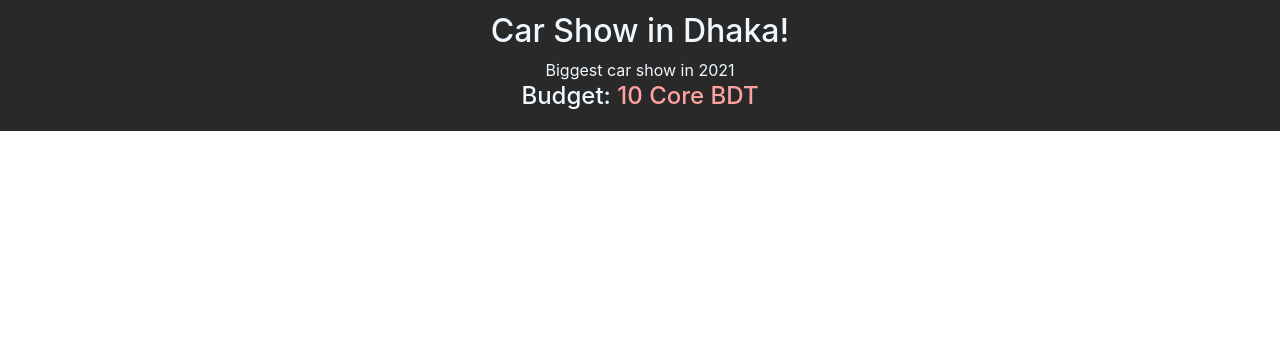
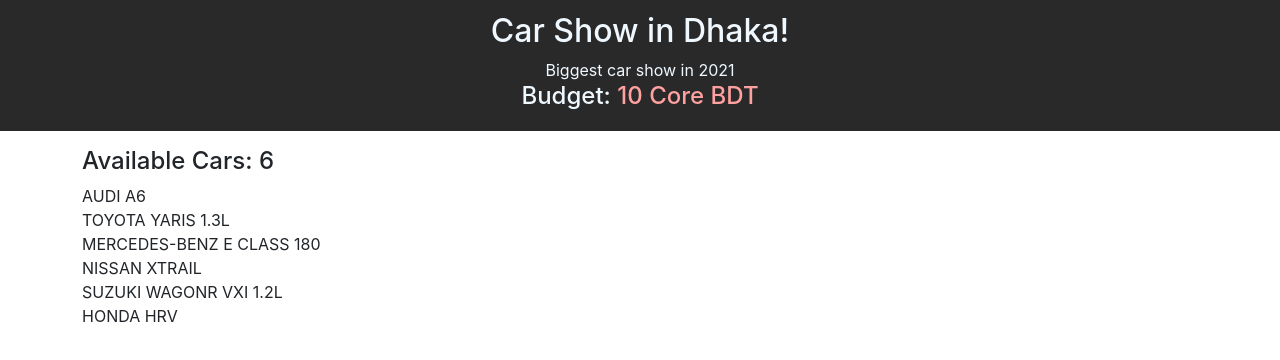
Before and after one commit to musaberulkhan/car-show-react, a React (Create React App) app: page / in a window 1280 px wide. Shown: the top 360 px of the page. Built offline with nearby package versions, Linux system fonts and the light colour scheme.

Commit message:
JSON Fetched and Display Car Name

```diff
--- a/public/cars.JSON
+++ b/public/cars.JSON
@@ -6,7 +6,7 @@
         "engine": "1968 cc",
         "power": "248 hp @ 4300 rpm",
         "transmission": "7-Speed (Automatic)",
-        "top-speed":"155 Kmph",
+        "topSpeed":"155 Kmph",
         "price": 10600000
     },
     {
@@ -16,7 +16,7 @@
         "engine": "1329 cc",
         "power": "73 [97.89] hp @ 6000 rpm",
         "transmission": "7-Speed (Automatic)",
-        "top-speed":"146.25 Kmph",
+        "topSpeed":"146.25 Kmph",
         "price": 2950000
     },
     {
@@ -26,7 +26,7 @@
         "engine": "1595 cc",
         "power": "156 Hp @ 5300 rpm",
         "transmission": "9-Speed (Automatic)",
-        "top-speed":"250 Kmph",
+        "topSpeed":"250 Kmph",
         "price": 12500000
     },
     {
@@ -36,7 +36,7 @@
         "engine": "1995 cc",
         "power": "200 Nm @ 4400 rpm",
         "transmission": "6-Speed (Manual)",
-        "top-speed":"200 Kmph",
+        "topSpeed":"200 Kmph",
         "price": 5800000
     },
     {
@@ -46,7 +46,7 @@
         "engine": "1197 cc",
         "power": "113 @ 4200 rpm",
         "transmission": "5-Speed (Manual)",
-        "top-speed":"160 Kmph",
+        "topSpeed":"160 Kmph",
         "price": 1425000
     },
     {
@@ -56,7 +56,7 @@
         "engine": "1497 cc",
         "power": "120 hp @ 6600 rpm",
         "transmission": "6-Speed (Auto/Manual)",
-        "top-speed":"116 Kmph",
+        "topSpeed":"116 Kmph",
         "price": 5750000
     }
 ]
--- a/public/index.html
+++ b/public/index.html
@@ -26,7 +26,7 @@
     -->
     <!-- -----------  Bootstrap CDN  ---------- -->
     <link href="https://cdn.jsdelivr.net/npm/bootstrap@5.1.1/dist/css/bootstrap.min.css" rel="stylesheet" integrity="sha384-F3w7mX95PdgyTmZZMECAngseQB83DfGTowi0iMjiWaeVhAn4FJkqJByhZMI3AhiU" crossorigin="anonymous">
-    <title>React App</title>
+    <title>Car Show Dhaka 2021</title>
   </head>
   <body>
     <noscript>You need to enable JavaScript to run this app.</noscript>
--- a/src/components/CarShow/Car/Car.js
+++ b/src/components/CarShow/Car/Car.js
@@ -1,10 +1,13 @@
 import React from 'react';
 import './Car.css'
 
-const Car = () => {
+const Car = (props) => {
+
+    const {model, image, engine, power, transmission, topSpeed, price} = props.car;
+    console.log(model);
     return (
         <div>
-
+            {model}
         </div>
     );
 };
--- a/src/components/CarShow/CarShow.css
+++ b/src/components/CarShow/CarShow.css
@@ -8,3 +8,8 @@
 .header h4 span{
     color: #ffa1a1;
 }
+
+.car-show-container{
+    display: grid;
+    grid-template-columns: 3fr 1fr;
+}
--- a/src/components/CarShow/CarShow.js
+++ b/src/components/CarShow/CarShow.js
@@ -1,21 +1,44 @@
 import React, { useEffect, useState } from 'react';
-import './CarShow.css'
+import './CarShow.css';
+import Car from './Car/Car.js'
 
 const CarShow = () => {
     const [cars, setCars] = useState([]);
 
     useEffect(() => {
         fetch('cars.JSON')
-        .then(res => res.json())
-        .then(data => setCars(data));
+            .then(res => res.json())
+            .then(data => setCars(data));
     }, []);
 
     return (
         <div>
+            {/* --------------   Header Container   --------------- */}
             <div className="header">
                 <h2>Car Show in Dhaka!</h2>
                 <p className="my-0">Biggest car show in 2021</p>
                 <h4>Budget: <span>10 Core BDT</span></h4>
+            </div>
+
+            {/* --------------   Car Show Container   --------------- */}
+            <div className="container car-show-container">
+                {/* --------------   Displaying All Cars   --------------- */}
+                <div className="cars-container">
+                    <h4 className="mt-3">Available Cars: {cars.length}</h4>
+                    <div className="cars">
+                        {
+                            cars.map(car => <Car
+                                key={car.id}
+                                car={car}
+                                ></Car>)
+                        }
+                    </div>
+                </div>
+
+                {/* --------------   Cost Displaying   --------------- */}
+                <div className="cost-container">
+
+                </div>
             </div>
         </div>
     );
```
Also changed, not shown: 1 other file (tests, documents, lock files or other folders).
